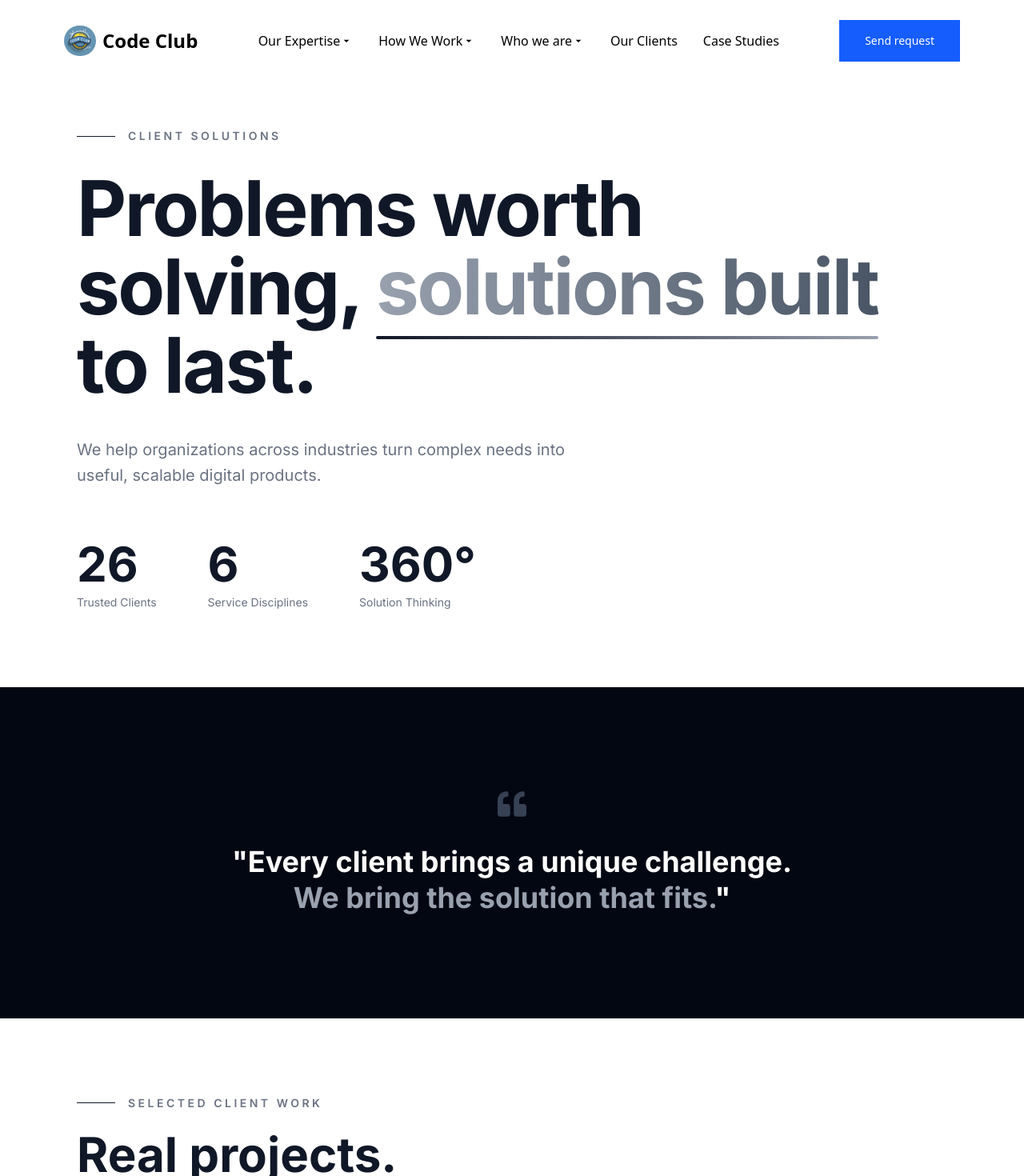
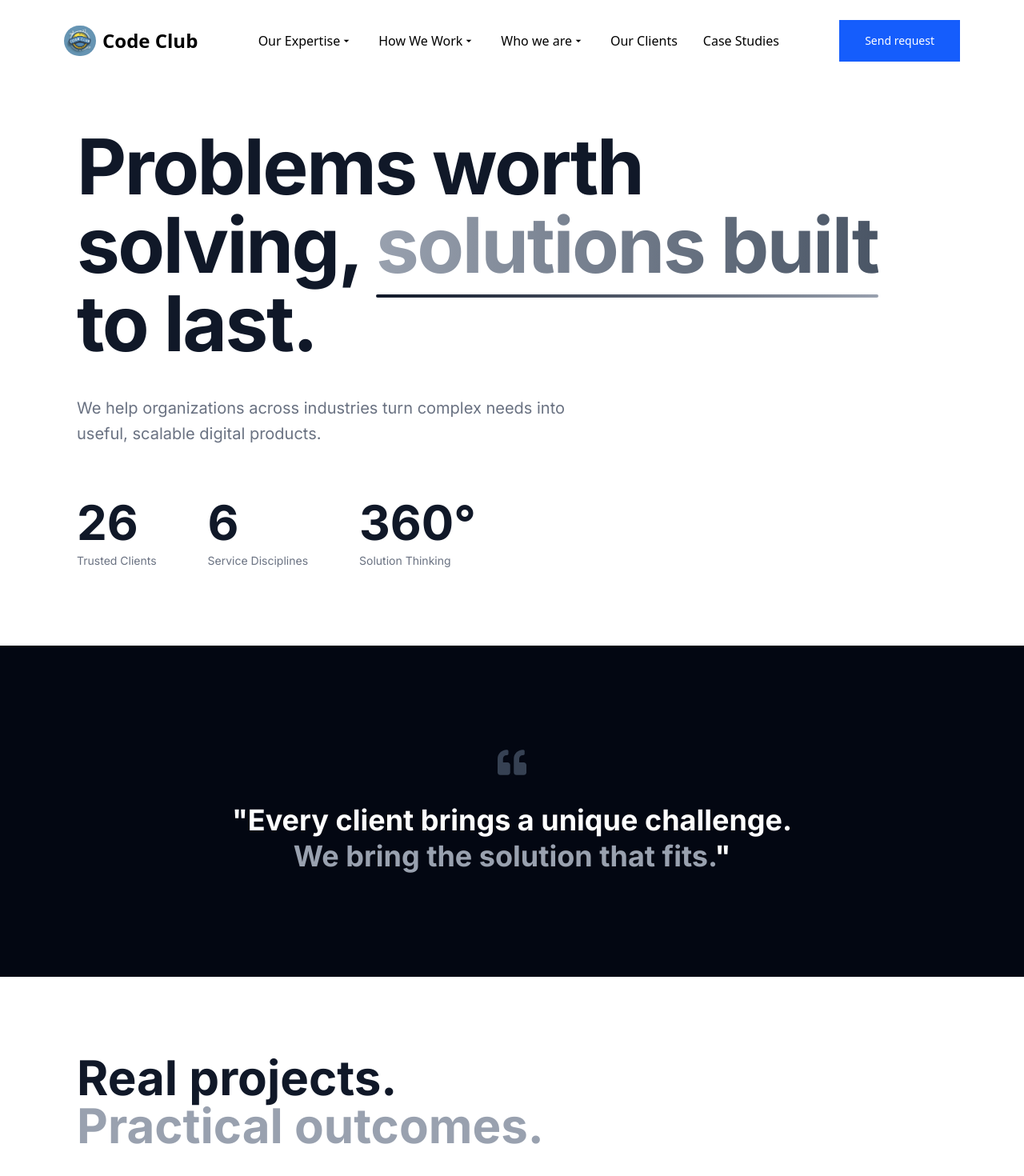
Before and after one commit to Code-Club-SMC/CodeClub-Portfolio, a React (Vite) app: page /clients in a window 1280 px wide. Shown: the top 1470 px of the page at 80% size. Built offline with nearby package versions, Linux system fonts and the light colour scheme.

Commit message:
feat: remove redundant headings from Clients page for cleaner layout

```diff
--- a/src/pages/Clients.jsx
+++ b/src/pages/Clients.jsx
@@ -136,13 +136,6 @@ export default function Clients() {
 
         <div className="max-w-7xl mx-auto">
           <motion.div initial="hidden" animate="show" variants={stagger}>
-            <motion.div variants={fadeUp} className="flex items-center gap-4 mb-8">
-              <span className="h-px w-12 bg-gray-900" />
-              <span className="text-sm font-semibold uppercase tracking-[0.25em] text-gray-500">
-                Client Solutions
-              </span>
-            </motion.div>
-
             <motion.h1
               variants={fadeUp}
               className="text-6xl md:text-7xl lg:text-8xl font-bold tracking-tight leading-[1.02]"
@@ -228,12 +221,6 @@ export default function Clients() {
             variants={fadeUp}
             className="mb-16"
           >
-            <div className="flex items-center gap-4 mb-6">
-              <span className="h-px w-12 bg-gray-900" />
-              <span className="text-sm font-semibold uppercase tracking-[0.25em] text-gray-500">
-                Selected Client Work
-              </span>
-            </div>
             <h2 className="text-5xl md:text-6xl font-bold">
               Real projects.
               <br />
```
